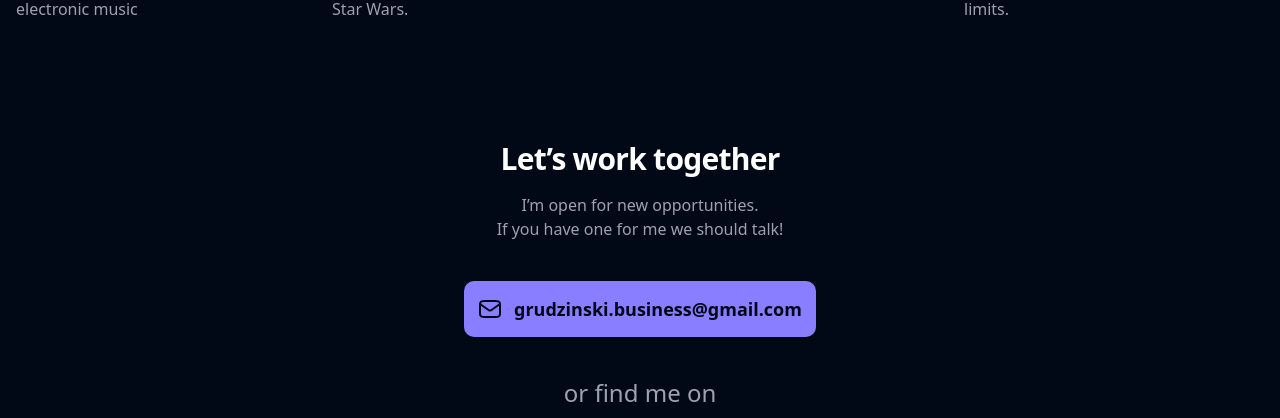
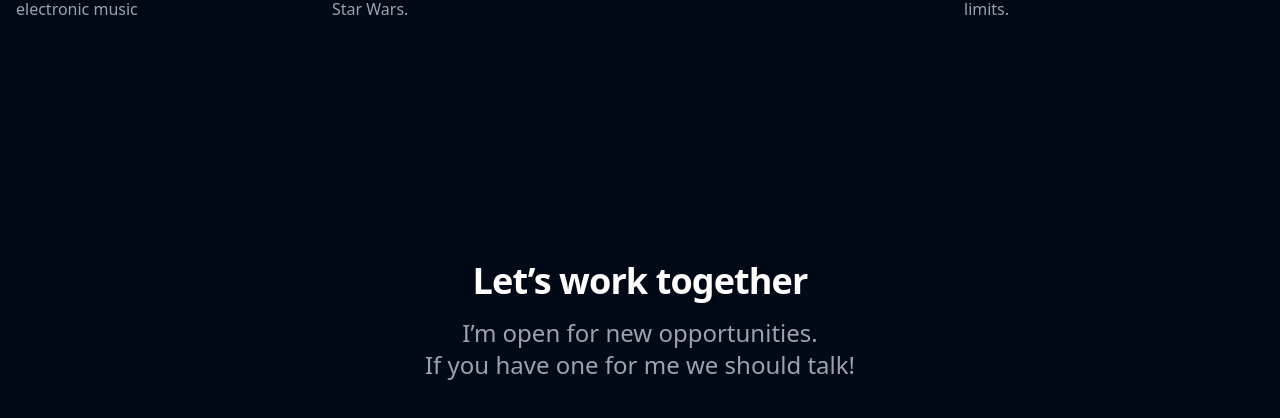
Before and after one commit to kacper-grudzinski/portfolio, a website built with Parcel: page src/index.html in a window 1280 px wide. Shown: the part 3726-4144 px from the top of the page. Built offline with nearby package versions, Linux system fonts and the light colour scheme; files whose address does not match are found by name.

Commit message:
add desktop styles for contact section

```diff
--- a/src/index.html
+++ b/src/index.html
@@ -275,7 +275,7 @@
         </article>
         </div>
       </section>
-      <section class="max-w-wtf mx-auto mb-big">
+      <section class="max-w-wtf mx-auto mb-big md:mb-60">
         <h2
           class="text-gray-400 uppercase font-bold text-xl tracking-wider mb-4"
         >
@@ -329,17 +329,17 @@
       </section>
       <section
         id="contact"
-        class="max-w-wtf mx-auto flex flex-col items-center mb-16"
+        class="max-w-wtf mx-auto flex flex-col items-center mb-16 md:mb-32"
       >
-        <h2 class="tracking-tight font-bold text-3xl text-center mb-4">
+        <h2 class="tracking-tight font-bold text-3xl md:text-4xl text-center mb-4">
           Let’s work together
         </h2>
-        <p class="text-center text-gray-400 font-medium mb-10">
+        <p class="text-center text-gray-400 font-medium mb-10 text-lg md:text-2xl">
           I’m open for new opportunities. <br />If you have one for me we should
           talk!
         </p>
         <a
-          class="text-bg bg-accent flex gap-3 font-bold text-lg py-3.5 px-3.5 items-center rounded-wtf flex-wrap justify-center mb-10"
+          class="text-bg bg-accent flex gap-3 font-bold py-3.5 px-3.5 md:px-8 text-xl leading-9 items-center rounded-wtf-xl flex-wrap justify-center mb-10 md:mb-20"
           href="mailto:grudzinski.business@gmail.com"
           ><img src="images/post.svg" alt="" />grudzinski.business@gmail.com
         </a>
```
